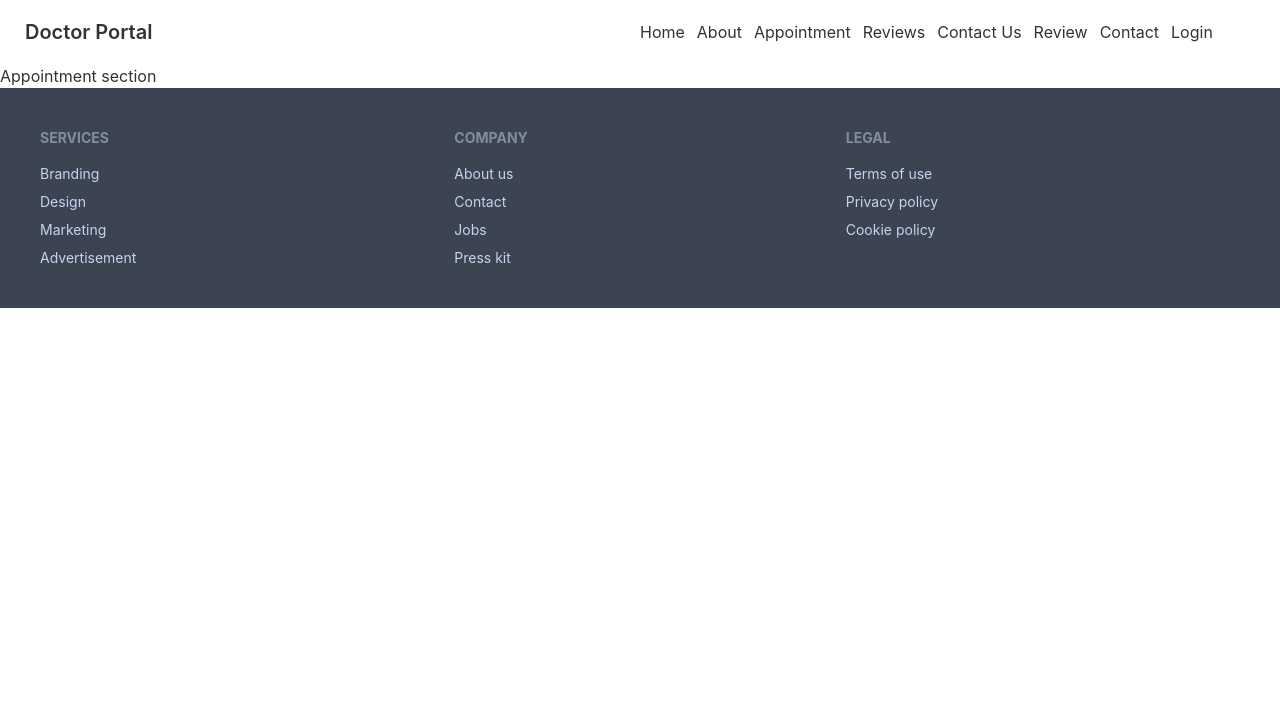
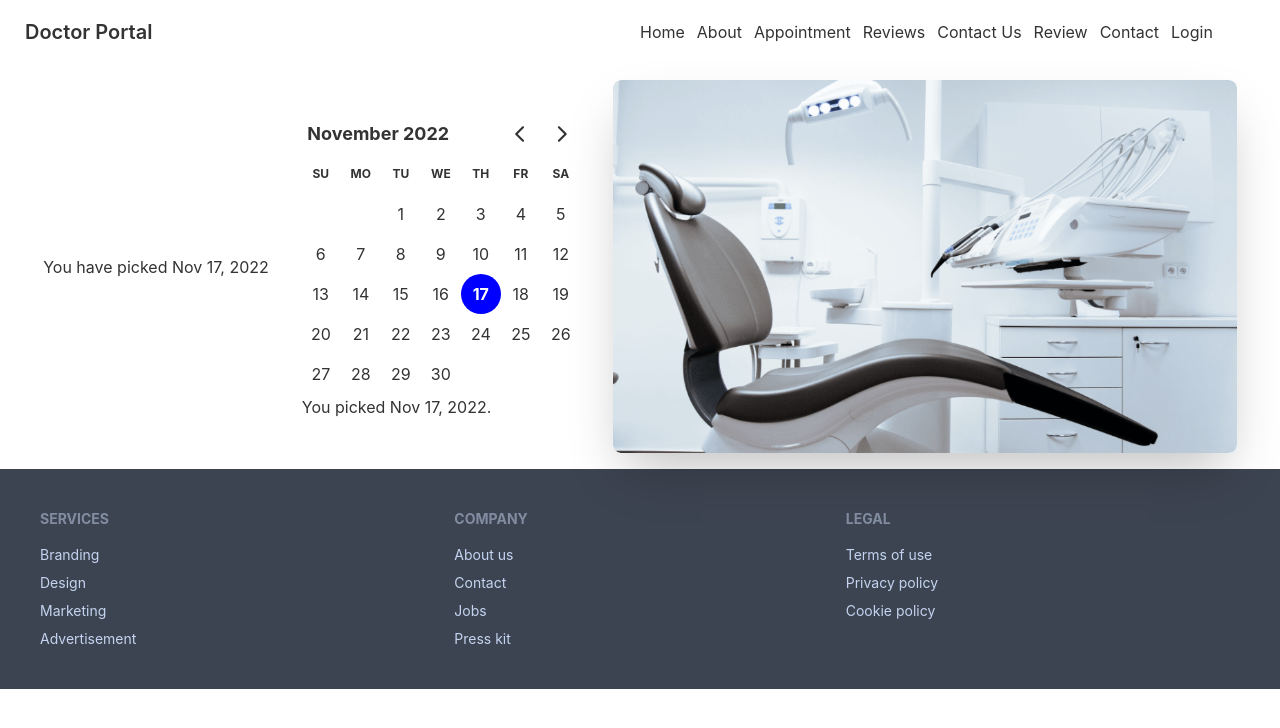
Before and after one commit to Sharif-Miah/doctor-portal-client-site, a React (Create React App) app: page /appointment in a window 1280 px wide. Shown: the top 728 px of the page. Built offline with nearby package versions, Linux system fonts and the light colour scheme.

Commit message:
appointment img and celender added

```diff
--- a/package.json
+++ b/package.json
@@ -7,7 +7,9 @@
     "@testing-library/react": "^13.4.0",
     "@testing-library/user-event": "^13.5.0",
     "daisyui": "^2.41.0",
+    "date-fns": "^2.29.3",
     "react": "^18.2.0",
+    "react-day-picker": "^8.3.6",
     "react-dom": "^18.2.0",
     "react-router-dom": "^6.4.3",
     "react-scripts": "5.0.1",
--- a/src/index.js
+++ b/src/index.js
@@ -3,6 +3,7 @@ import ReactDOM from 'react-dom/client';
 import './index.css';
 import App from './App';
 import reportWebVitals from './reportWebVitals';
+import 'react-day-picker/dist/style.css';
 
 const root = ReactDOM.createRoot(document.getElementById('root'));
 root.render(
--- a/src/pages/Appointment/Appointment.jsx
+++ b/src/pages/Appointment/Appointment.jsx
@@ -1,9 +1,17 @@
 import React from 'react';
+import { useState } from 'react';
+import AppointmentBanner from './AppointmentBanner/AppointmentBanner';
 
 const Appointment = () => {
+
+    const [selectedTime, setSelectedTime] = useState(new Date());
+
     return (
         <div>
-            <h1>Appointment section</h1>
+            <AppointmentBanner
+                selectedTime={selectedTime}
+                setSelectedTime={setSelectedTime}
+            />
         </div>
     );
 };
--- /dev/null
+++ b/src/pages/Appointment/AppointmentBanner/AppointmentBanner.jsx
@@ -0,0 +1,34 @@
+import React from 'react';
+import chair from '../../../assets/images/chair.png';
+import { DayPicker } from 'react-day-picker';
+import { format } from 'date-fns';
+
+const AppointmentBanner = ({ selectedTime, setSelectedTime }) => {
+
+    let footer = <p>Please pick a day.</p>;
+    if (selectedTime) {
+        footer = <p>You picked {format(selectedTime, 'PP')}.</p>;
+    }
+
+    return (
+        <section>
+            <div className="hero">
+                <div className="hero-content flex-col lg:flex-row-reverse">
+                    <img src={chair} className="w-1/2 rounded-lg shadow-2xl" />
+                    <div>
+                        <DayPicker
+                            mode="single"
+                            selected={selectedTime}
+                            onSelect={setSelectedTime}
+                            footer={footer}
+                        />
+                    </div>
+                    <p>You have picked {format(selectedTime, 'PP')}</p>
+                </div>
+            </div>
+
+        </section>
+    );
+};
+
+export default AppointmentBanner;
```
Also changed, not shown: 1 other file (tests, documents, lock files or other folders).
